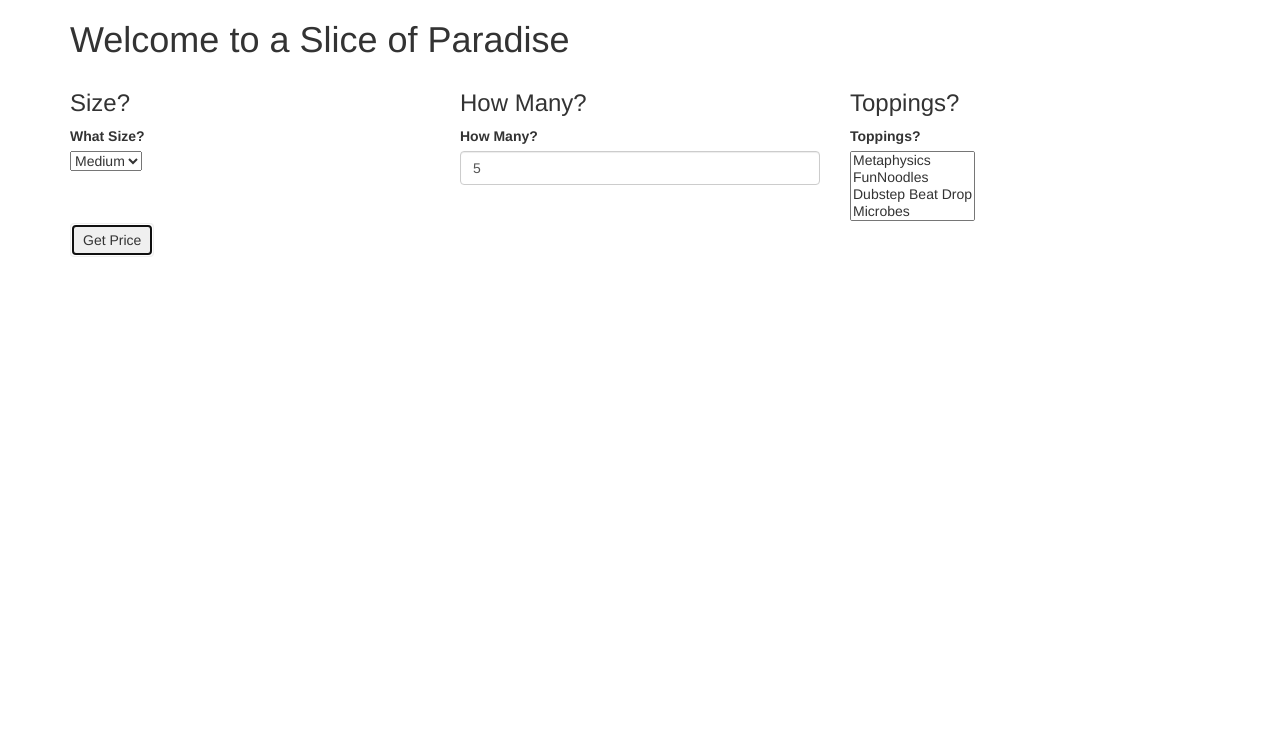
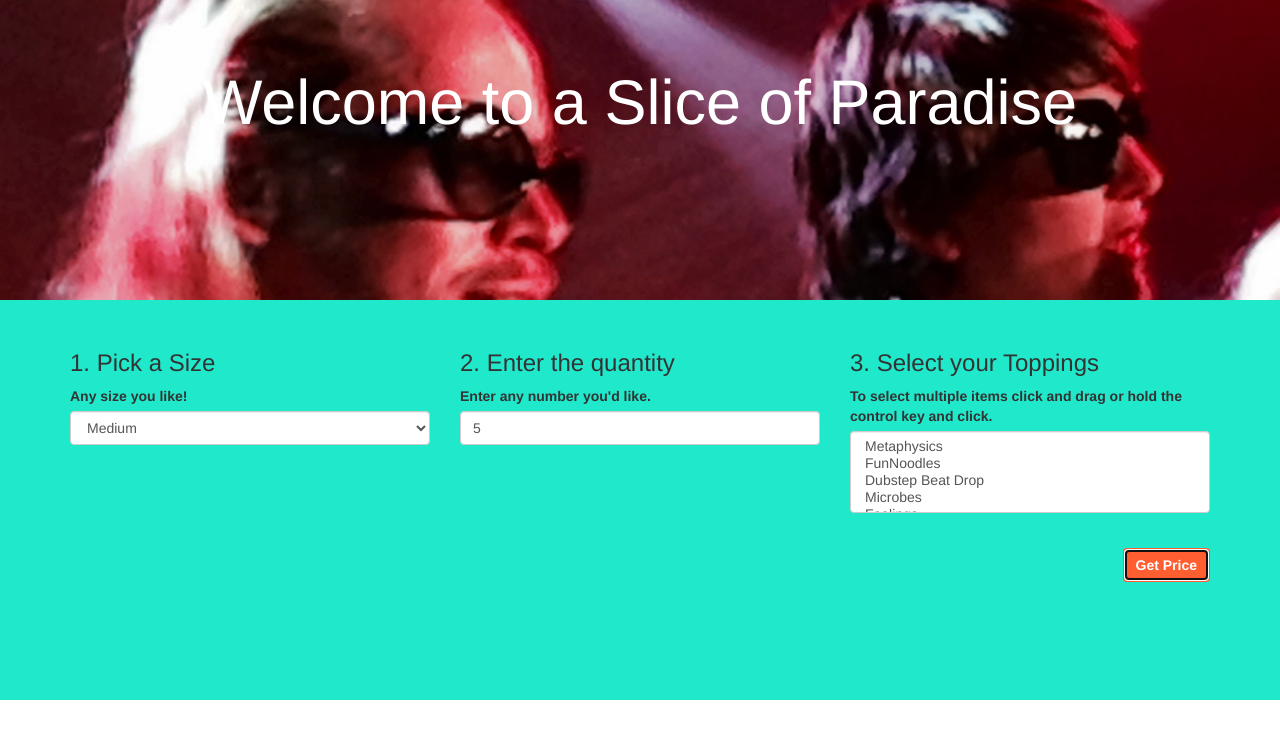
Before and after one commit to hiitsdustindavis/CodeReviewWeek4, a plain HTML site: page index.html in a window 1280 px wide. Both pictures are taken after typing "5" into the empty fields and a click on the button "Get Price". Drawn offline with Linux system fonts and the light colour scheme.

Commit message:
finish styling

```diff
--- a/css/style.css
+++ b/css/style.css
@@ -1,59 +1,48 @@
-/*@import url(http://fonts.googleapis.com/css?family=Varela+Round);
-@import url(http://necolas.github.io/normalize.css/3.0.2/normalize.css);
-
-body {
-    background: #ECEEEF;
-    margin: 100px auto;
-    width: 80%;
-    padding: 0 40px;
-    font: 14px normal 'Varela Round', Helvetica, serif;
+.jumbotron {
+  background-image: url("../img/The_Pizza_Underground2.jpg");
+  background-repeat: no-repeat;
+  background-size: cover;
+  background-color: black;
+  color: white;
+  text-align: center;
+  min-height: 300px;
+  margin-bottom: 0px;
 }
 
-h1 {
-    font-size: 20px;
-    color:white;
-}
-
-div {
-    background: #c25975;
-    border-radius: 4px;
-    border: 1px solid #D5DDE4;
-    margin: -40px 0 0;
-}
-
-ol {
-    list-style-type: none;
-    padding: 0;
-    background:white;
-    margin: 0 0;
-    width: 100%;
-    display: inline-block;
+.container{
 
 }
 
-li {
-    color: #2C3238;
-    width: 96%;
-    padding: 15px 2%;
-    margin: 0;
-    text-align: left;
-    border-top: 1px solid #D5DDE4;
+.col-sm-4 {
+  display: block;
 }
 
-li span {
-    float: right;
-    color: #777B7E;
+.btn {
+  background-color: #FF3F30;
+  font-weight: bold;
+  color: white;
+  float: right;
+  margin: 3% 0 6% 0
+
 }
 
-li.current {
-    background: #ffd7d8;
+.btn:hover,
+.btn:focus {
+  background-color: #FF5E30;
+  font-weight: bold;
+  color: white;
 }
 
-button {
-    margin:10px;
-    padding:10px 35px;
-    border: none;
-    border-radius: 5px;
-    background: white;
+.form.container-fluid {
+  background-color: #20E8CB;
+  padding: 30px 0px 50px 0px;
+}
 
-}*/
+.result.container-fluid {
+  background-color: #FFA876;
+}
+.result.container-fluid .container{
+  background-color: #FFA876;
+  padding: 50px 0px 100px 0px;
+  margin: 0 25%;
+}
--- a/index.html
+++ b/index.html
@@ -2,35 +2,41 @@
 <html>
 <head>
     <title>Slice of Paradise</title>
+    <link rel="stylesheet" href="css/bootstrap.css"/>
     <link rel="stylesheet" href="css/style.css"/>
-    <link rel="stylesheet" href="css/bootstrap.css"/>
 </head>
 
 <body>
+  <!-- <div class="container-fluid"> -->
+  <div class="jumbotron">
+    <div class="container">
+      <h1>Welcome to a Slice of Paradise</h1>
+    </div>
+  </div>
 
+  <div class="form container-fluid">
   <div class="container">
-    <h1>Welcome to a Slice of Paradise</h1>
     <form id=pizza-options>
       <div class="row">
         <div class="col-sm-4">
-          <h3>Size?</h3>
-          <label for="sel1">What Size?</label></br>
-          <select class="select size">
+          <h3>1. Pick a Size</h3>
+          <label for="sel1">Any size you like!</label></br>
+          <select class="select form-control size">
             <option>Medium</option>
             <option>Large</option>
           </select>
         </div>
 
         <div class="col-sm-4">
-          <h3>How Many?</h3>
-          <label for="sel2">How Many?</label></br>
+          <h3>2. Enter the quantity</h3>
+          <label for="sel2">Enter any number you'd like.</label></br>
           <input type="number" class="form-control" id="quantity">
         </div>
 
         <div class="col-sm-4">
-          <h3>Toppings?</h3>
-          <label for="sel2">Toppings?</label></br>
-          <select multiple class="select toppings">
+          <h3>3. Select your Toppings</h3>
+          <label for="sel2">To select multiple items click and drag or hold the control key and click.</label></br>
+          <select multiple class="select form-control toppings">
             <option>Metaphysics</option>
             <option>FunNoodles</option>
             <option>Dubstep Beat Drop</option>
@@ -39,12 +45,16 @@
           </select>
         </div>
       </div>
-      <button class=btn id=getPrice>Get Price</button>
+      <button class= btn btn-lg id=getPrice>Get Price</button>
     </form>
-    <div class="output">
+    </div>
     </div>
 
-  <script src="js/jquery-1.12.0.js"></script>
+      <div id="output">
+      </div>
+
+
+    <script src="js/jquery-1.12.0.js"></script>
     <script src="js/scripts.js"></script>
 
     <!-- <script src="media.js"></script>
--- a/js/scripts.js
+++ b/js/scripts.js
@@ -8,10 +8,10 @@ function Pizza(pizzaSize, toppings, pizzaQuantity) {
 
 Pizza.prototype.sizePriceCalc = function() {
   if (this.pizzaSize === "Medium") {
-    return 0;
+    return 8;
   } else {
   }
-    return + 5;
+    return 14;
 }
 
 Pizza.prototype.toppingsPriceCalc = function() {
@@ -27,8 +27,8 @@ $(document).ready(function() {
   $("form#pizza-options").submit(function(event) {
     event.preventDefault();
 // debugger;
-    var inputtedSize = $("select.size").val();
-    var inputtedToppings = $("select.toppings").val();
+    var inputtedSize = $("select.form-control.size").val();
+    var inputtedToppings = $("select.form-control.toppings").val();
     var inputtedToppingsVal = inputtedToppings.length;
     var toppingString = inputtedToppings.join(", ")
     var inputtedQuantity = parseInt($("input#quantity").val());
@@ -37,9 +37,15 @@ $(document).ready(function() {
     var inputtedSizeVal = newPizza.sizePriceCalc();
     var totalPrice = (inputtedSizeVal + inputtedToppingsVal) * inputtedQuantity;
 
-    $("div.output").append('<p>Thank you for ordering ' + inputtedQuantity + " " + toppingString + ' pizza(s).</p></br><p>Your total is $' + totalPrice + ".00 dollars");
+    function print(orderdetails) {
+      var outputDiv = document.getElementById('output');
+  		outputDiv.innerHTML = orderdetails;
+    }
 
-    // $("input#new-first-name").val("");
-    // $("input#new-last-name").val("");
+    $("div#output").html('<div class="result container-fluid"><div class="container"><h3>Thank you for ordering ' + inputtedQuantity + ' <em>"' + toppingString + ' pizza(s)"</em></h3><h2>Your total is $' + totalPrice + '.00 dollars</h2></div></div>');
+
+    // $("select.size").val("");
+    // $("select.toppings").val("");
+    // $("input#quantity").val("");
   });
 });
```
Also changed, not shown: img/The_Pizza_Underground2.jpg (added).
